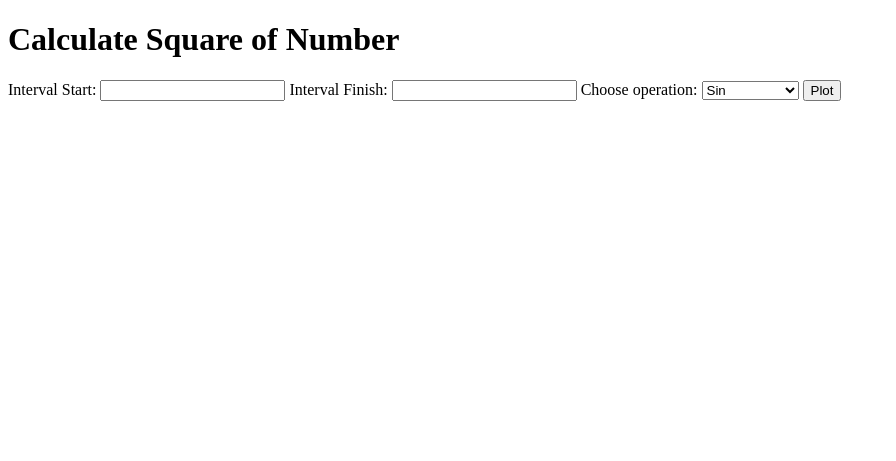
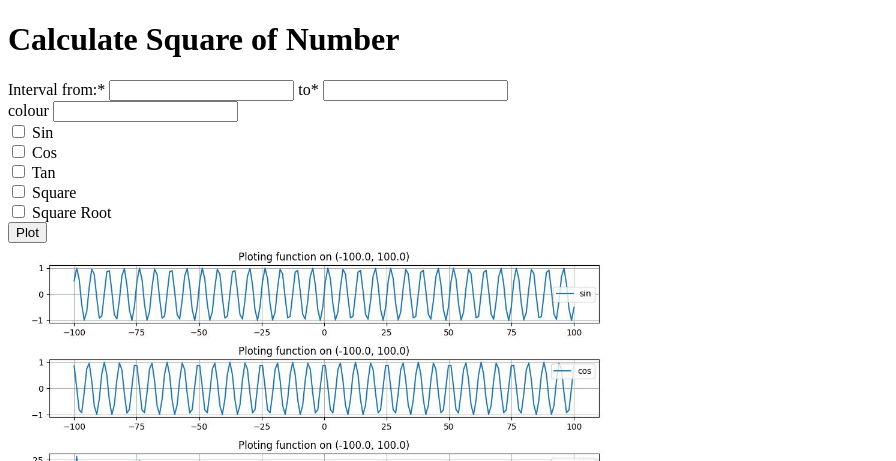
Before and after one commit to WorapatHongsetong/y1m7_web_demo_flask, a Flask app: page /plotter in a window 1280 px wide. Shown: the top 461 px of the page, without its empty margins (0-896 px from the left). Run offline with Flask 3, Linux system fonts and the light colour scheme.

Commit message:
add multiple select and color selection

```diff
--- a/main.py
+++ b/main.py
@@ -20,23 +20,33 @@ def plotter():
     if request.method == 'POST':
         start = request.form.get('start', type=float)
         end = request.form.get('end', type=float)
-        operation = request.form.get('operation')
+        colour = request.form.get('colour', type=str)
+
+        if colour == "" or colour == None:
+            colour = "#9adfe6"
+
+        operations = []
+        operations = request.form.getlist('operation')
 
         data = None
-        if operation == 'sin':
-            data = ploter.sine(start, end)
-        elif operation == 'cos':
-            data = ploter.cosine(start, end)
-        elif operation == 'tan':
-            data = ploter.tangent(start, end)
-        elif operation == 'square':
-            data = ploter.square(start, end)
-        elif operation == 'sqr':
-            data = ploter.sqrt(start, end)
-        if data:
-            ploter.plot(data)
-        return render_template('plotter.html', result=True)
-    return render_template('plotter.html', result=False)
+
+        if len(operations) == 1:
+            if operations[0] == 'sin':
+                data = ploter.sine(start, end)
+            elif operations[0] == 'cos':
+                data = ploter.cosine(start, end)
+            elif operations[0] == 'tan':
+                data = ploter.tangent(start, end)
+            elif operations[0] == 'square':
+                data = ploter.square(start, end)
+            elif operations[0] == 'sqr':
+                data = ploter.sqrt(start, end)
+            if data:
+                ploter.plot(data, c=colour)
+        if len(operations) > 1:
+            ploter.plot_s(operations, start, end, c=colour)
+
+    return render_template('plotter.html', result=True)
 
 if __name__ == "__main__":
     app.run(debug=True)
--- a/templates/plotter.html
+++ b/templates/plotter.html
@@ -8,20 +8,33 @@
     <h1><strong>Calculate Square of Number</strong></h1>
 
     <form method="POST">
-        <label for="start">Interval Start:</label>
+        <label for="start">Interval from:*</label>
         <input type="number" id="start" name="start" required>
 
-        <label for="end">Interval Finish:</label>
+        <label for="end">to*</label>
         <input type="number" id="end" name="end" required>
+        <br>
 
-        <label for="operation">Choose operation:</label>
-        <select id="operation" name="operation">
-            <option value="sin">Sin</option>
-            <option value="cos">Cos</option>
-            <option value="tan">Tan</option>
-            <option value="square">Square</option>
-            <option value="sqr">Square Root</option>
-        </select>
+        <label for="colour">colour</label>
+        <input type="str" id="colour" name="colour">
+
+        <br>
+
+        <label>
+            <input type="checkbox" name="operation" value="sin"> Sin
+        </label><br>
+        <label>
+            <input type="checkbox" name="operation" value="cos"> Cos
+        </label><br>
+        <label>
+            <input type="checkbox" name="operation" value="tan"> Tan
+        </label><br>
+        <label>
+            <input type="checkbox" name="operation" value="square"> Square
+        </label><br>
+        <label>
+            <input type="checkbox" name="operation" value="sqr"> Square Root
+        </label><br>
 
         <button type="submit">Plot</button>
     </form>
```
Also changed, not shown: ploter.py (+26 -0 lines), static/images/plot.jpeg, 1 other file.
